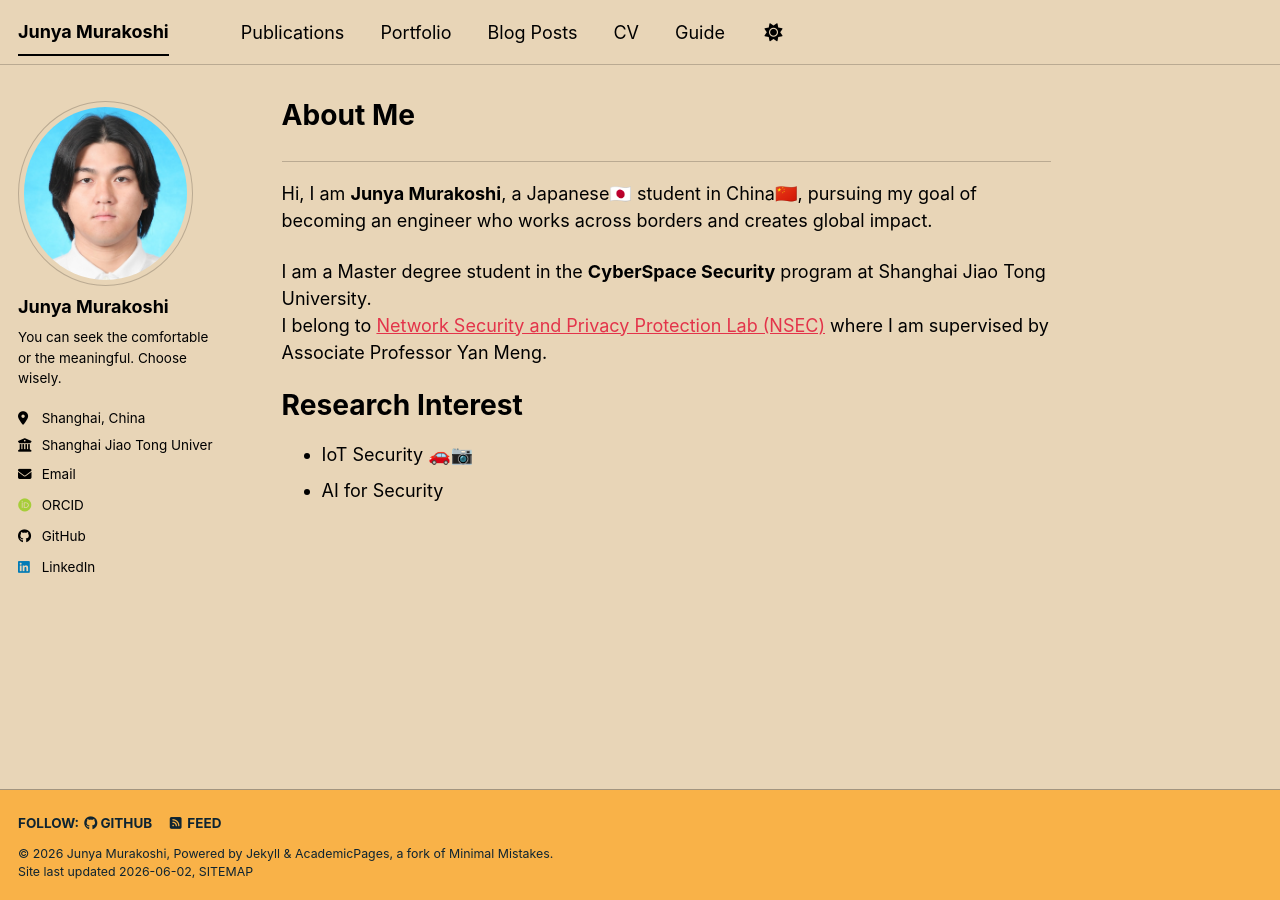
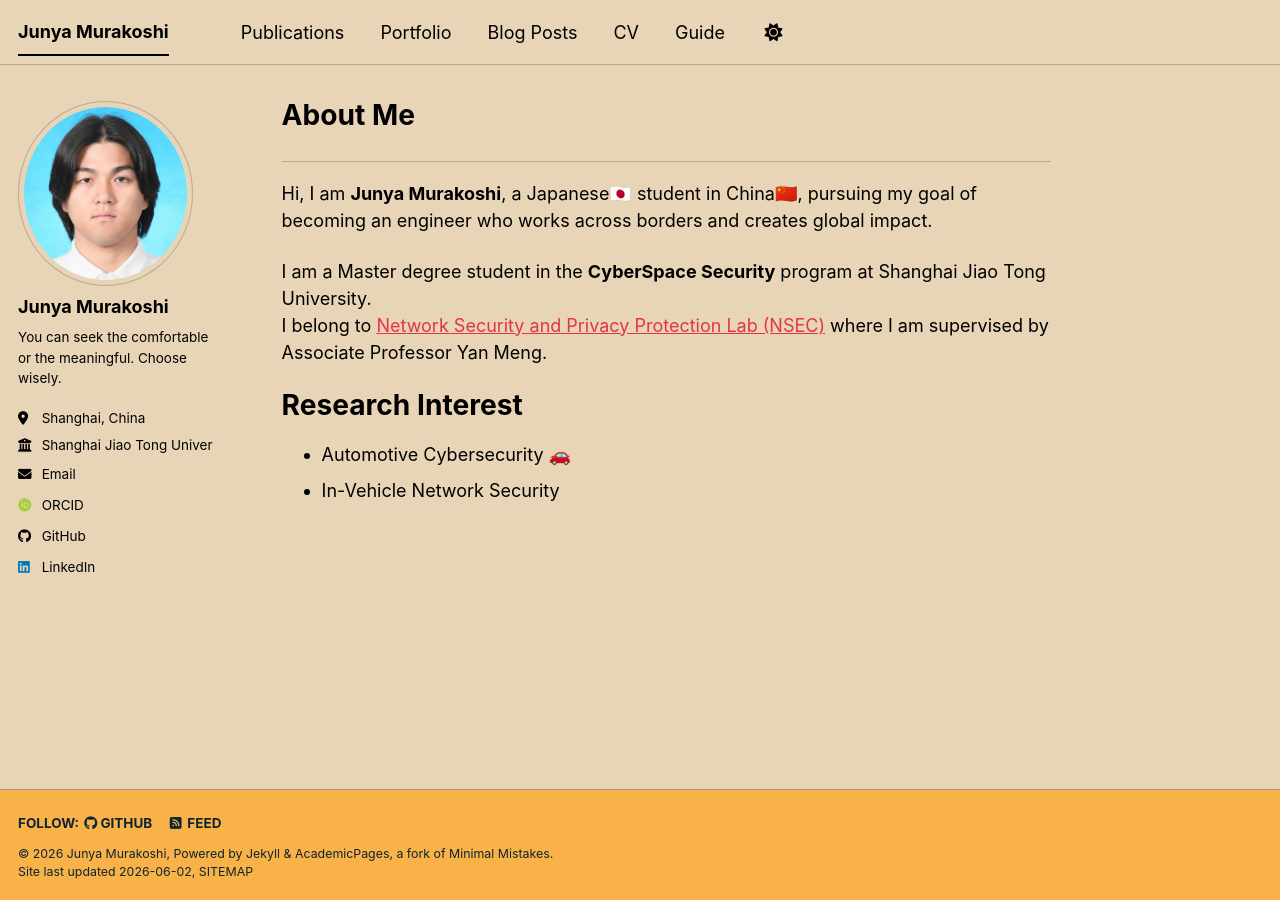
Before and after one commit to jnymrks/jnymrks.github.io, a Jekyll site: the page built from _pages/about.md, in a window 1280 px wide. Built offline with Jekyll 4.4.1, drawn with Linux system fonts in a browser that asks for light colours; some web fonts are replaced; a script bundle is joined from its source files by our own code; library files that are not in the unit come from our copies.

Commit message:
Update about.md

```diff
--- a/_pages/about.md
+++ b/_pages/about.md
@@ -16,5 +16,5 @@ I belong to [Network Security and Privacy Protection Lab (NSEC)](https://nsec.sj
 
 Research Interest
 ======
-* IoT Security 🚗📷
-* AI for Security
+* Automotive Cybersecurity 🚗
+* In-Vehicle Network Security
```
